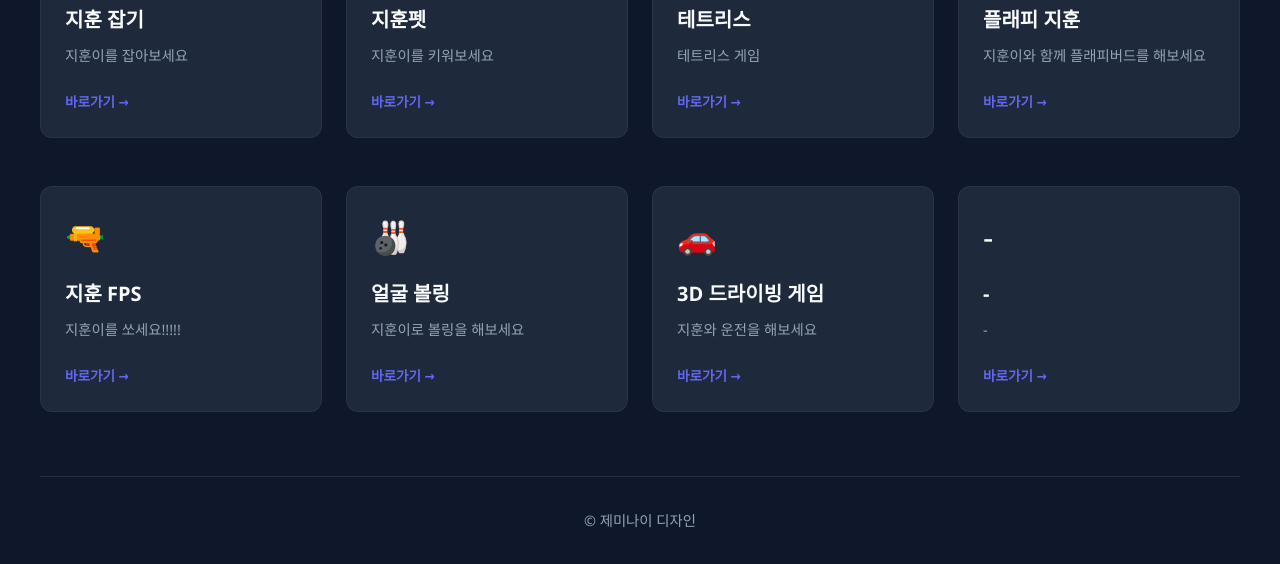
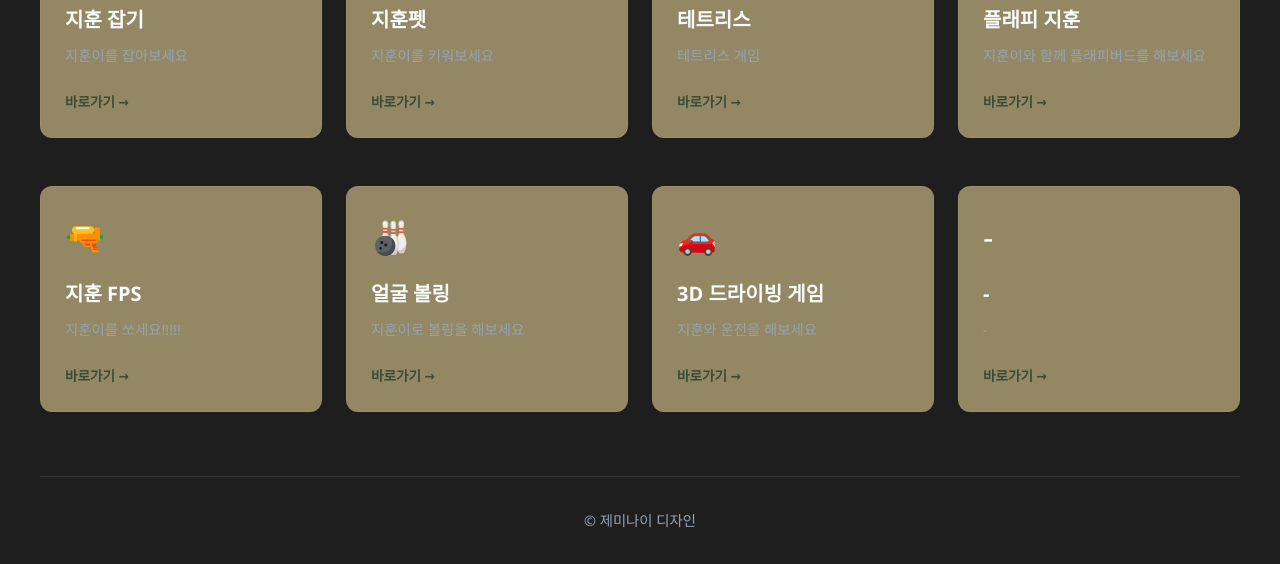
Before and after one commit to jimin0758/JHKGames, a plain HTML site: page index.html in a window 1280 px wide. Shown: the part 610-1174 px from the top of the page. Drawn offline with Linux system fonts and the light colour scheme.

Commit message:
Add files via upload

```diff
--- a/index.html
+++ b/index.html
@@ -13,12 +13,12 @@
     }
 
     :root {
-      --bg-color: #0f172a;
-      --card-bg: #1e293b;
+      --bg-color: #1e1e1e;
+      --card-bg: #938863;
       --text-main: #f8fafc;
       --text-muted: #94a3b8;
-      --accent: #6366f1;
-      --accent-hover: #4f46e5;
+      --accent: #3a4b38;
+      --accent-hover: #403e62;
       --card-hover-border: #818cf8;
     }
 
```
